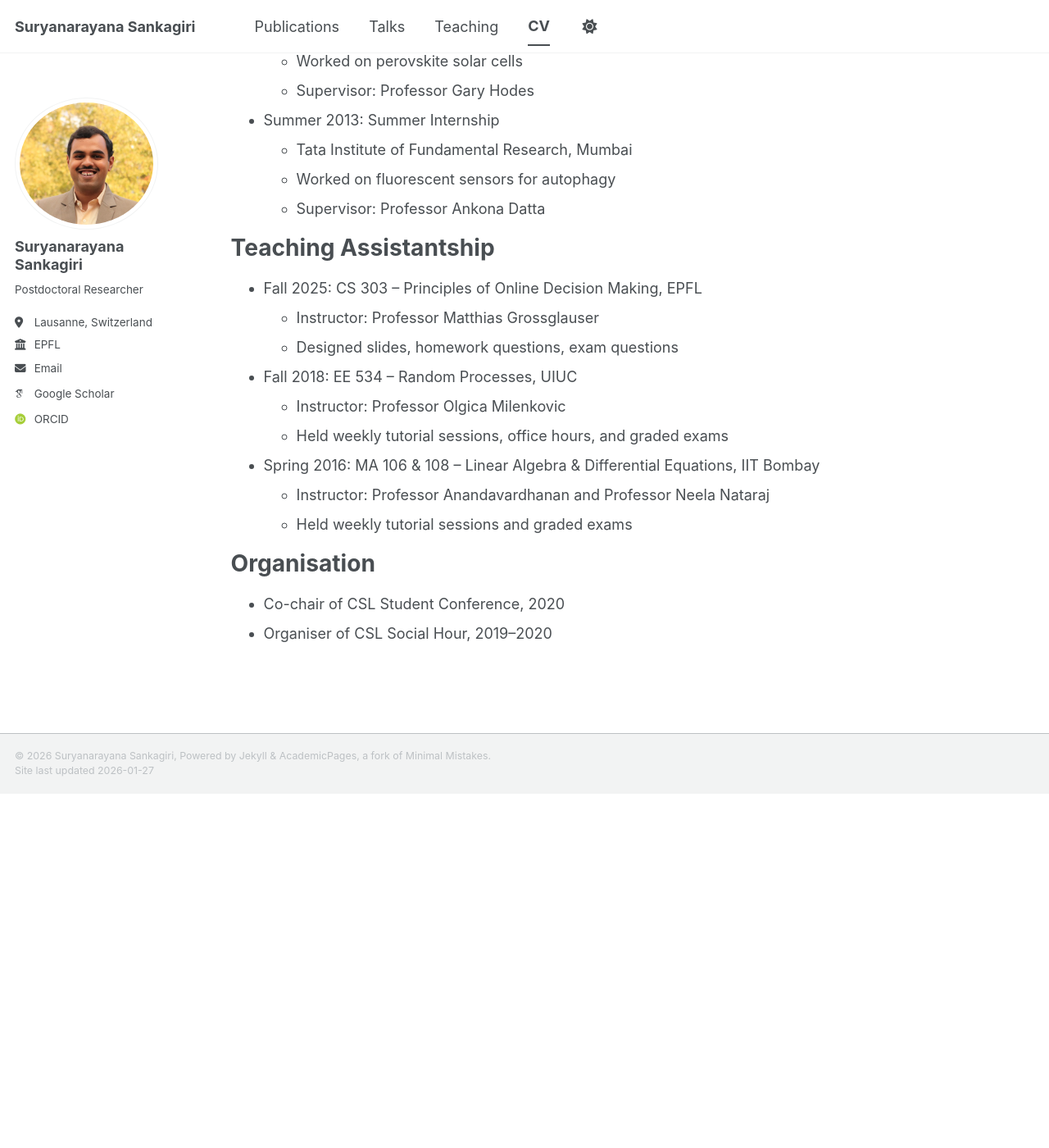
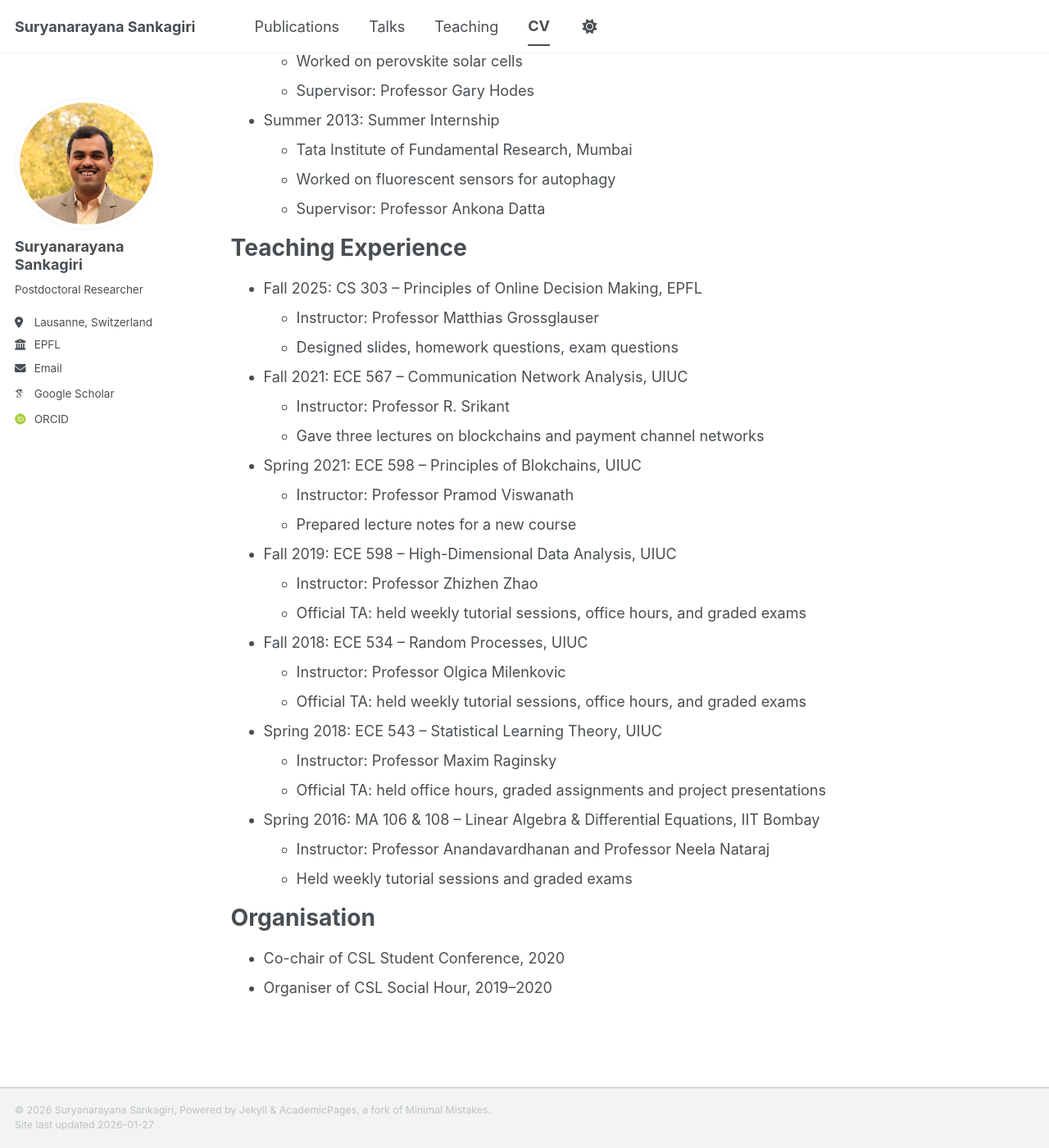
Before and after one commit to sankagiri/sankagiri.github.io, a Jekyll site: the page built from _pages/cv.md, in a window 1280 px wide and 1400 px high, scrolled down 1221 px. Shown: the whole window at 82% size. Built offline with Jekyll 4.4.1, drawn with Linux system fonts in a browser that asks for light colours; some web fonts are replaced; a script bundle is joined from its source files by our own code; library files that are not in the unit come from our copies; before the commit the page ends 2189 px from its top, so only the background shows below that; some of the changed text lies outside the part shown.

Commit message:
updated cv section

```diff
--- a/_pages/cv.md
+++ b/_pages/cv.md
@@ -55,15 +55,31 @@ Work experience
   * Worked on fluorescent sensors for autophagy
   * Supervisor: Professor Ankona Datta
 
-Teaching Assistantship
+Teaching Experience
 ======
 * Fall 2025: CS 303 -- Principles of Online Decision Making, EPFL
   * Instructor: Professor Matthias Grossglauser
   * Designed slides, homework questions, exam questions
 
-* Fall 2018: EE 534 -- Random Processes, UIUC
+* Fall 2021: ECE 567 -- Communication Network Analysis, UIUC
+  * Instructor: Professor R. Srikant
+  * Gave three lectures on blockchains and payment channel networks
+
+* Spring 2021: ECE 598 -- Principles of Blokchains, UIUC
+  * Instructor: Professor Pramod Viswanath
+  * Prepared lecture notes for a new course
+
+* Fall 2019: ECE 598 -- High-Dimensional Data Analysis, UIUC
+  * Instructor: Professor Zhizhen Zhao
+  * Official TA: held weekly tutorial sessions, office hours, and graded exams
+
+* Fall 2018: ECE 534 -- Random Processes, UIUC
   * Instructor: Professor Olgica Milenkovic
-  * Held weekly tutorial sessions, office hours, and graded exams
+  * Official TA: held weekly tutorial sessions, office hours, and graded exams
+
+* Spring 2018: ECE 543 -- Statistical Learning Theory, UIUC
+  * Instructor: Professor Maxim Raginsky
+  * Official TA: held office hours, graded assignments and project presentations
 
 * Spring 2016: MA 106 & 108 -- Linear Algebra & Differential Equations, IIT Bombay
   * Instructor: Professor Anandavardhanan and Professor Neela Nataraj
```
Also changed, not shown: other parts of _pages/cv.md (+1 -1 lines).
